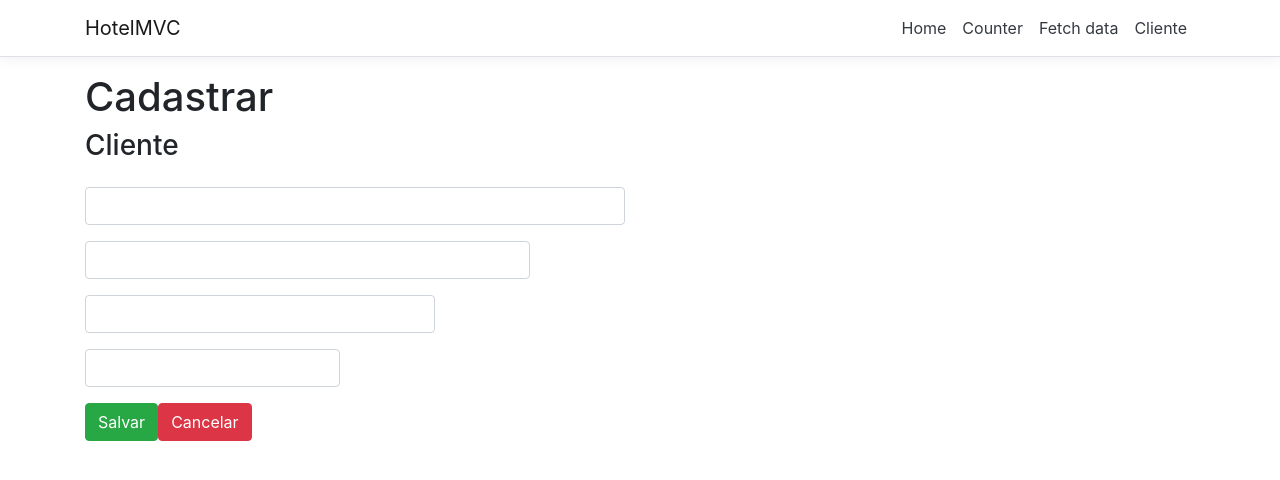
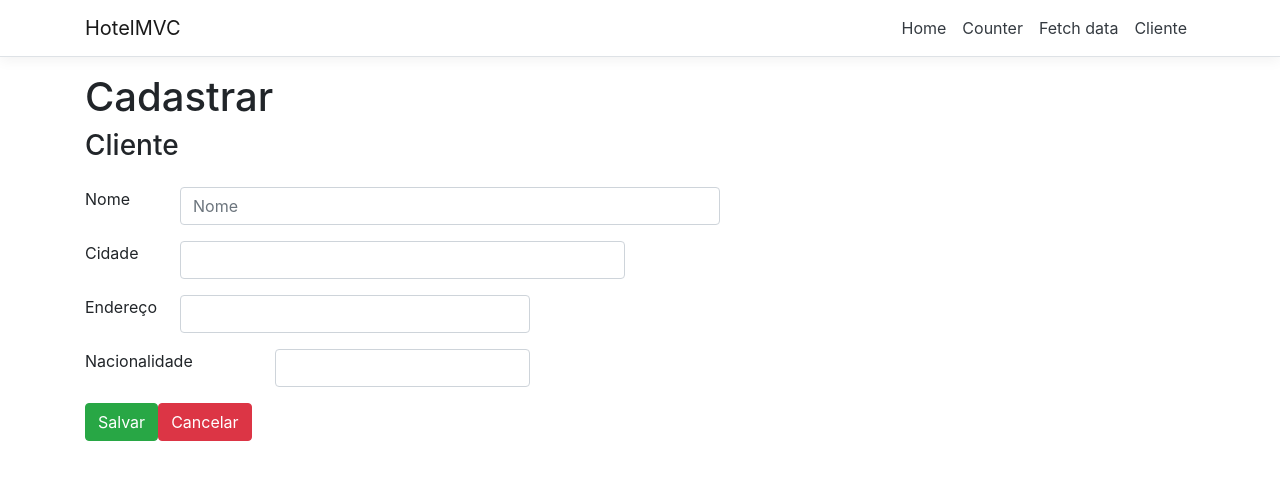
Before and after one commit to AlissonC-ds2/Hotel, a React (Create React App) app in the folder HotelMVC/ClientApp/: page /add-cliente in a window 1280 px wide. Shown: the top 480 px of the page. Built offline with nearby package versions, Linux system fonts and the light colour scheme.

Commit message:
Titulos dos campos da tela

```diff
--- a/HotelMVC/ClientApp/src/components/AddCliente.js
+++ b/HotelMVC/ClientApp/src/components/AddCliente.js
@@ -84,24 +84,28 @@ export class AddCliente extends Component {
           <input type="hidden" name="id" value={this.state.cliente.id} />
         </div>
         <div className="form-group row">
+          <label for="inputNome" class="col-sm-1 control-label">Nome</label>
           <div className="col-md-6">
-            <input className="form-control" type="text" name="nome" defaultValue={this.state.cliente.nome} required />
+            <input className="form-control" placeholder="Nome" type="text" name="nome" defaultValue={this.state.cliente.nome} required />
           </div>
         </div>
 
         <div className="form-group row">
+          <label for="inputCidade" class="col-sm-1 control-label">Cidade</label>
           <div className="col-md-5">
             <input className="form-control" type="text" name="cidade" defaultValue={this.state.cliente.cidade} required />
           </div>
         </div>
 
         <div className="form-group row">
+          <label for="inputEndereco" class="col-sm-1 control-label">Endereço</label>
           <div className="col-md-4">
             <input className="form-control" type="text" name="endereco" defaultValue={this.state.cliente.endereco} required />
           </div>
         </div>
 
         <div className="form-group row">
+          <label for="inputNacionalidade" class="col-sm-2 control-label">Nacionalidade</label>
           <div className="col-md-3">
             <input className="form-control" type="text" name="nacionalidade" defaultValue={this.state.cliente.nacionalidade} required />
           </div>
```
